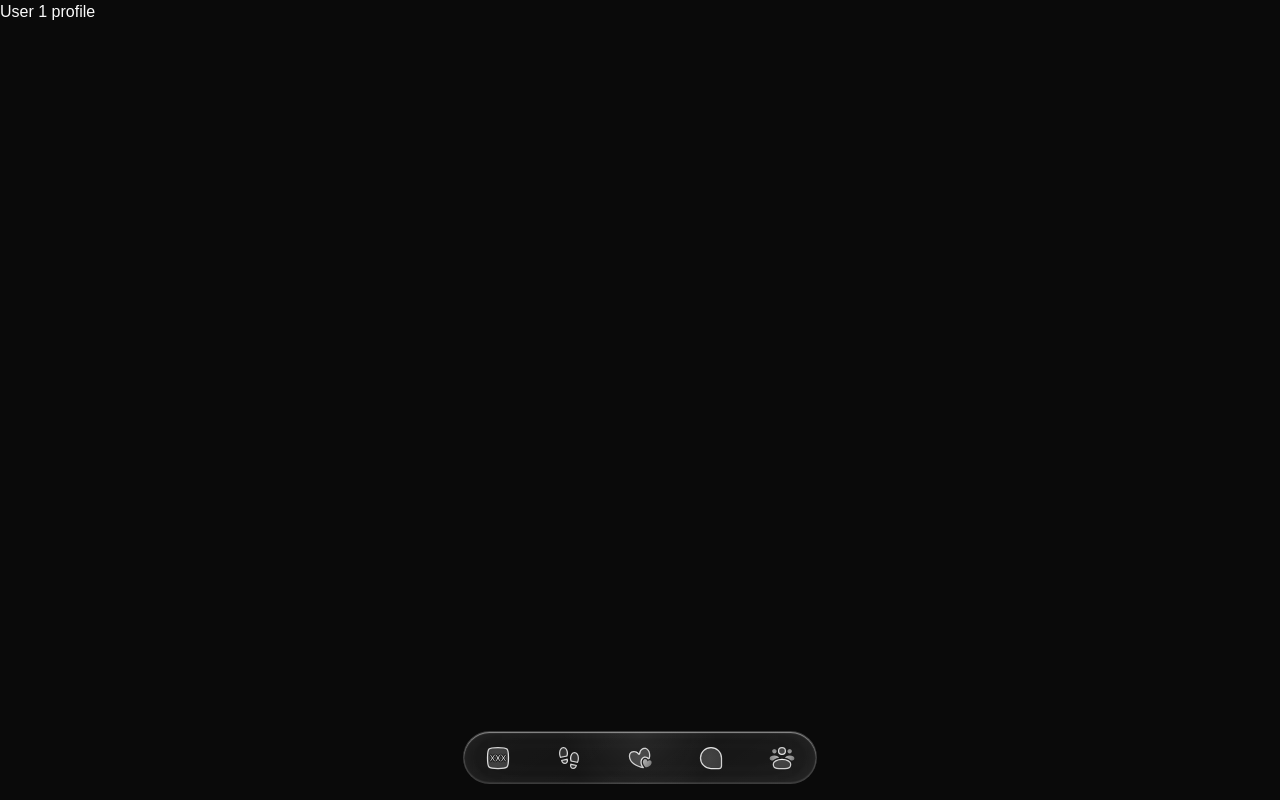
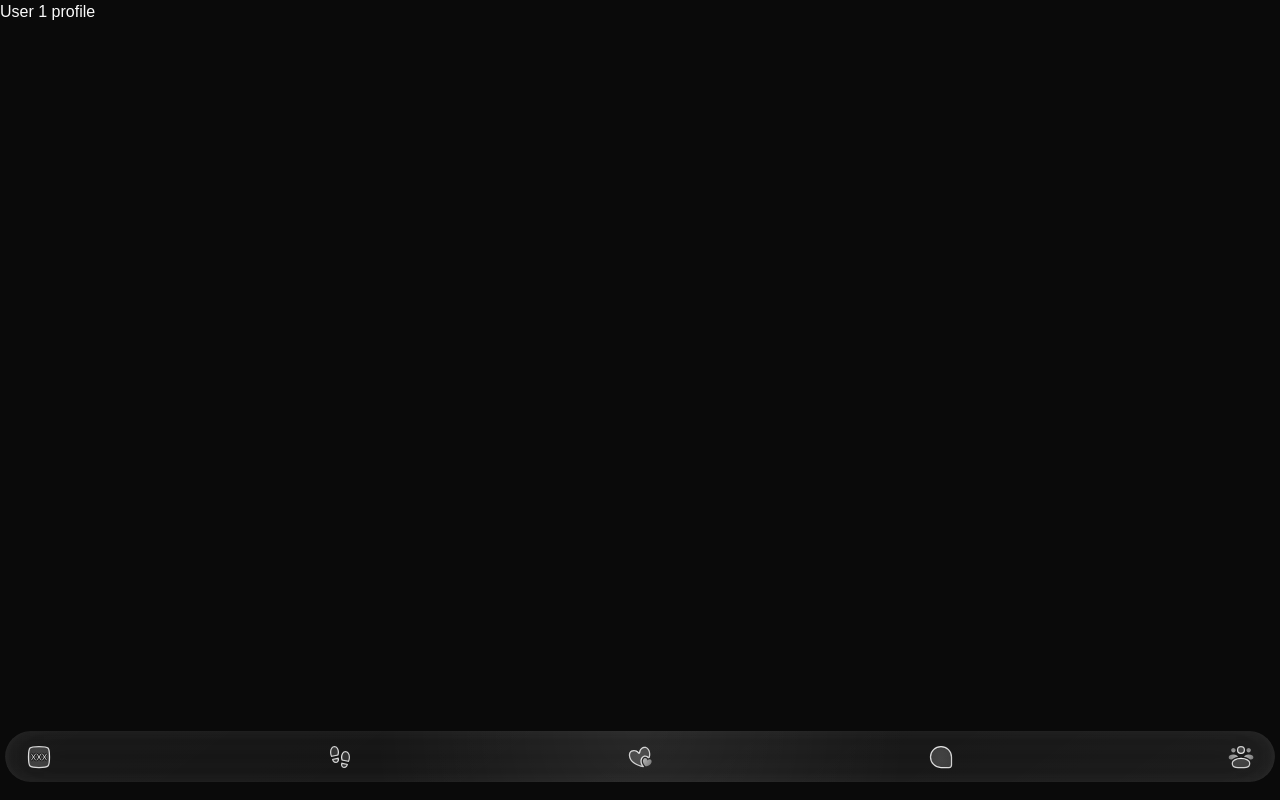
Before and after one commit to kun-andras99/web-frontend, a Next.js app: page / in a window 1280 px wide. Built offline with nearby package versions, Linux system fonts and the light colour scheme.

Commit message:
app bottom bar styled

```diff
--- a/public/assets/scss/navigations/_bottom-bar.scss
+++ b/public/assets/scss/navigations/_bottom-bar.scss
@@ -15,14 +15,13 @@
     .content {
         display: flex;
         align-items: center;
-        justify-content: center;
-        gap: 15px;
-        width: auto;
+        justify-content: space-between;
+        width: calc(100% - 10px);
         padding: 7px 6px 6px 6px;
         border-radius: 40px;
         // height: 42px;
         isolation: isolate;
-        border: 1px solid rgba(255, 255, 255, 0.15);
+        // border: 1px solid rgba(255, 255, 255, 0.15);
         background:
             radial-gradient(
                 circle at 50% 0%,
@@ -37,8 +36,8 @@
             );
         backdrop-filter: blur(25px) saturate(185%) contrast(108%);
         box-shadow:
-            inset 0 1px 1px rgba(255, 255, 255, 0.5),
-            inset 0 -1px 1px rgba(255, 255, 255, 0.1),
+            // inset 0 1px 1px rgba(255, 255, 255, 0.5),
+            // inset 0 -1px 1px rgba(255, 255, 255, 0.1),
             inset 0 0 15px rgba(255, 255, 255, 0.055);
         transition:
             transform 0.22s cubic-bezier(0.2, 0.8, 0.2, 1),
@@ -56,18 +55,19 @@
 
         .icon {
             // background: #444;
-            border-radius: 5px;
+            border-radius: 10px 10px;
             &:first-child {
-                border-radius: 50px 15px 15px 50px;
+                border-radius: 50px 25px 25px 50px;
             }
             &:last-child {
-                border-radius: 15px 50px 50px 15px;
+                border-radius: 25px 50px 50px 25px;
             }
 
             &.active {
-                background: #12283bc2;
-                box-shadow: 0.05rem 0.05rem 3px 2px rgba(4, 9, 14, 0.25);
+                background: rgba(255, 255, 255, 0.001);
+                // box-shadow: 0.05rem 0.05rem 3px 2px rgba(255, 255, 255, 0.05);
                 // color: #000;
+                backdrop-filter: blur(25px) saturate(185%) contrast(108%);
             }
             &:active {
                 transform: scale(0.94);
--- a/public/assets/style/style.css
+++ b/public/assets/style/style.css
@@ -343,19 +343,17 @@ body {
   -webkit-box-align: center;
       -ms-flex-align: center;
           align-items: center;
-  -webkit-box-pack: center;
-      -ms-flex-pack: center;
-          justify-content: center;
-  gap: 15px;
-  width: auto;
+  -webkit-box-pack: justify;
+      -ms-flex-pack: justify;
+          justify-content: space-between;
+  width: calc(100% - 10px);
   padding: 7px 6px 6px 6px;
   border-radius: 40px;
   isolation: isolate;
-  border: 1px solid rgba(255, 255, 255, 0.15);
   background: radial-gradient(circle at 50% 0%, rgba(var(--tint), 0.08), transparent 42%), linear-gradient(145deg, rgba(255, 255, 255, 0.09), rgba(255, 255, 255, 0.075) 45%, rgba(255, 255, 255, 0.1));
   backdrop-filter: blur(25px) saturate(185%) contrast(108%);
-  -webkit-box-shadow: inset 0 1px 1px rgba(255, 255, 255, 0.5), inset 0 -1px 1px rgba(255, 255, 255, 0.1), inset 0 0 15px rgba(255, 255, 255, 0.055);
-          box-shadow: inset 0 1px 1px rgba(255, 255, 255, 0.5), inset 0 -1px 1px rgba(255, 255, 255, 0.1), inset 0 0 15px rgba(255, 255, 255, 0.055);
+  -webkit-box-shadow: inset 0 0 15px rgba(255, 255, 255, 0.055);
+          box-shadow: inset 0 0 15px rgba(255, 255, 255, 0.055);
   -webkit-transition: border-color 0.22s ease, -webkit-transform 0.22s cubic-bezier(0.2, 0.8, 0.2, 1), -webkit-box-shadow 0.22s ease;
   transition: border-color 0.22s ease, -webkit-transform 0.22s cubic-bezier(0.2, 0.8, 0.2, 1), -webkit-box-shadow 0.22s ease;
   transition: transform 0.22s cubic-bezier(0.2, 0.8, 0.2, 1), box-shadow 0.22s ease, border-color 0.22s ease;
@@ -378,18 +376,17 @@ body {
   padding: 5px 14px;
 }
 .bottom-bar .content .icon {
-  border-radius: 5px;
+  border-radius: 10px 10px;
 }
 .bottom-bar .content .icon:first-child {
-  border-radius: 50px 15px 15px 50px;
+  border-radius: 50px 25px 25px 50px;
 }
 .bottom-bar .content .icon:last-child {
-  border-radius: 15px 50px 50px 15px;
+  border-radius: 25px 50px 50px 25px;
 }
 .bottom-bar .content .icon.active {
-  background: rgba(18, 40, 59, 0.7607843137);
-  -webkit-box-shadow: 0.05rem 0.05rem 3px 2px rgba(4, 9, 14, 0.25);
-          box-shadow: 0.05rem 0.05rem 3px 2px rgba(4, 9, 14, 0.25);
+  background: rgba(255, 255, 255, 0.001);
+  backdrop-filter: blur(25px) saturate(185%) contrast(108%);
 }
 .bottom-bar .content .icon:active {
   -webkit-transform: scale(0.94);
```
